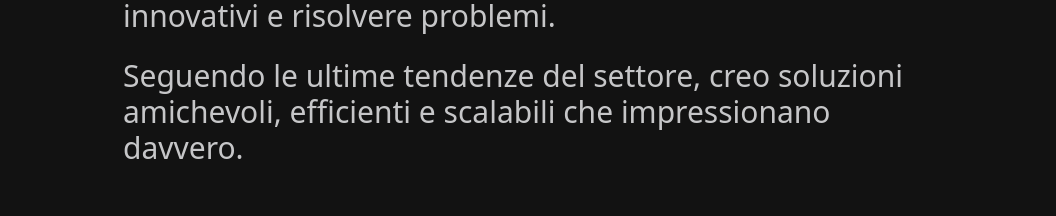
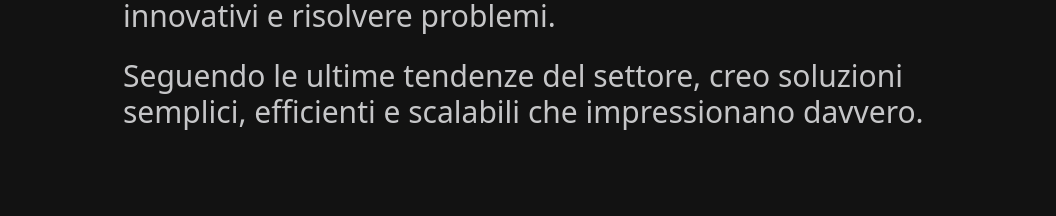
Before and after one commit to doppiaesse/portfolio-v1, a SvelteKit app: page / in a window 1280 px wide. Shown: the part 511-727 px from the top of the page, without its empty margins (101-1157 px from the left). Built offline with nearby package versions, Linux system fonts and the light colour scheme.

Commit message:
Minor changes

```diff
--- a/src/routes/+page.svelte
+++ b/src/routes/+page.svelte
@@ -6,7 +6,7 @@
 </script>
 
 <svelte:head>
-	<title>Ciao! Sono Simone</title>
+	<title>Ciao! Sono Simone - Sviluppatore software</title>
 	<meta
 		name="description"
 		content="Ciao! Sono Simone, sviluppatore appassionato di tecnologia e creativo problem-solver. Questo è il mio portfolio, dove puoi trovare qualcosa su di me e sui miei progetti. Connettiamoci!"
@@ -46,7 +46,7 @@
 	<div class="flex flex-col text-2xl xl:text-3xl opacity-80 gap-y-4 sm:gap-y-6 justify-center">
 		<p>Sviluppatore full-stack che ama immergersi in progetti innovativi e risolvere problemi.</p>
 		<p>
-			Seguendo le ultime tendenze del settore, creo soluzioni amichevoli, efficienti e scalabili che
+			Seguendo le ultime tendenze del settore, creo soluzioni semplici, efficienti e scalabili che
 			impressionano davvero.
 		</p>
 	</div>
--- a/src/routes/en/+page.svelte
+++ b/src/routes/en/+page.svelte
@@ -6,7 +6,7 @@
 </script>
 
 <svelte:head>
-	<title>Hi! I'm Simone</title>
+	<title>Hi! I'm Simone - Software developer</title>
 	<meta
 		name="description"
 		content="Hi! I'm Simone, a passionate tech enthusiast and creative problem solver. This is my portfolio, where you can find something about me and my projects. Let's connect!"
```
